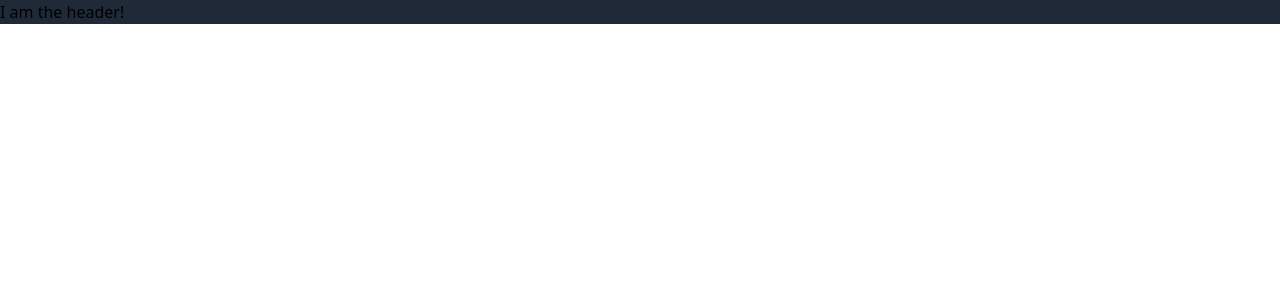
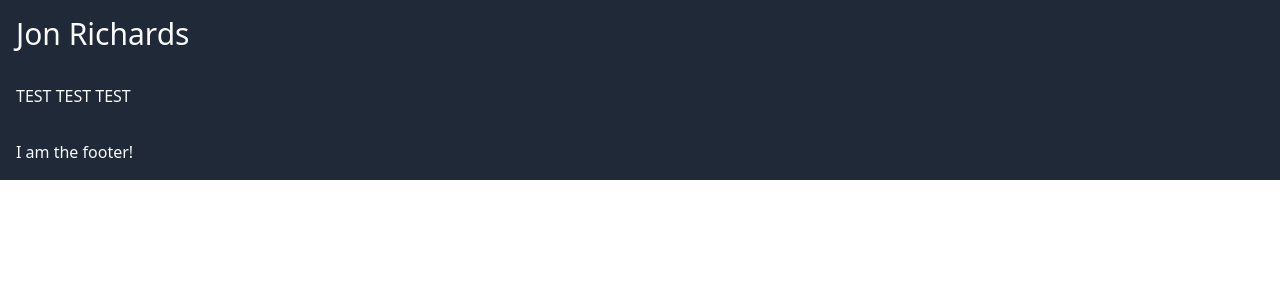
Before and after one commit to Jon-Richards/nuxt-blog, a Nuxt app: page / in a window 1280 px wide. Shown: the top 300 px of the page. Built offline with nearby package versions, Linux system fonts and the light colour scheme.

Commit message:
layouts: Start default layout.

```diff
--- /dev/null
+++ b/components/footer.vue
@@ -0,0 +1,5 @@
+<template>
+  <footer class="p-4 text-gray-50 bg-gray-800">
+    I am the footer!
+  </footer>
+</template>
--- a/components/header.vue
+++ b/components/header.vue
@@ -1,6 +1,8 @@
 <template>
-  <header>
-    <h1>I am the header!</h1>
+  <header class="bg-gray-800">
+    <h1 class="text-gray-50 text-3xl p-4">
+      Jon Richards
+    </h1>
   </header>
 </template>
 
--- /dev/null
+++ b/layouts/default.vue
@@ -0,0 +1,19 @@
+<template>
+  <div>
+    <Header />
+    <Nuxt />
+    <Footer />
+  </div>
+</template>
+
+<script>
+import Header from '../components/header.vue'
+import Footer from '../components/footer.vue'
+
+export default {
+  components: {
+    Header,
+    Footer
+  }
+}
+</script>
--- a/nodemon.json
+++ b/nodemon.json
@@ -1,4 +1,4 @@
 {
-  "watch": ["components", "pages"],
+  "watch": ["components", "pages", "layouts"],
   "ext": "js, ts, html, css, scss, png, gif, jpg, webp, wasm, json, vue"
 }
--- a/pages/index.vue
+++ b/pages/index.vue
@@ -1,15 +1,15 @@
 <template>
-  <div class="bg-gray-800">
-    <Header />
+  <div class="bg-gray-800 p-4">
+    <p class="text-gray-50">
+      TEST TEST TEST
+    </P>
   </div>
 </template>
 
 <script>
-import Header from '../components/header.vue'
-
 export default {
-  components: {
-    Header
+  layout () {
+    return 'default'
   }
 }
 </script>
```
